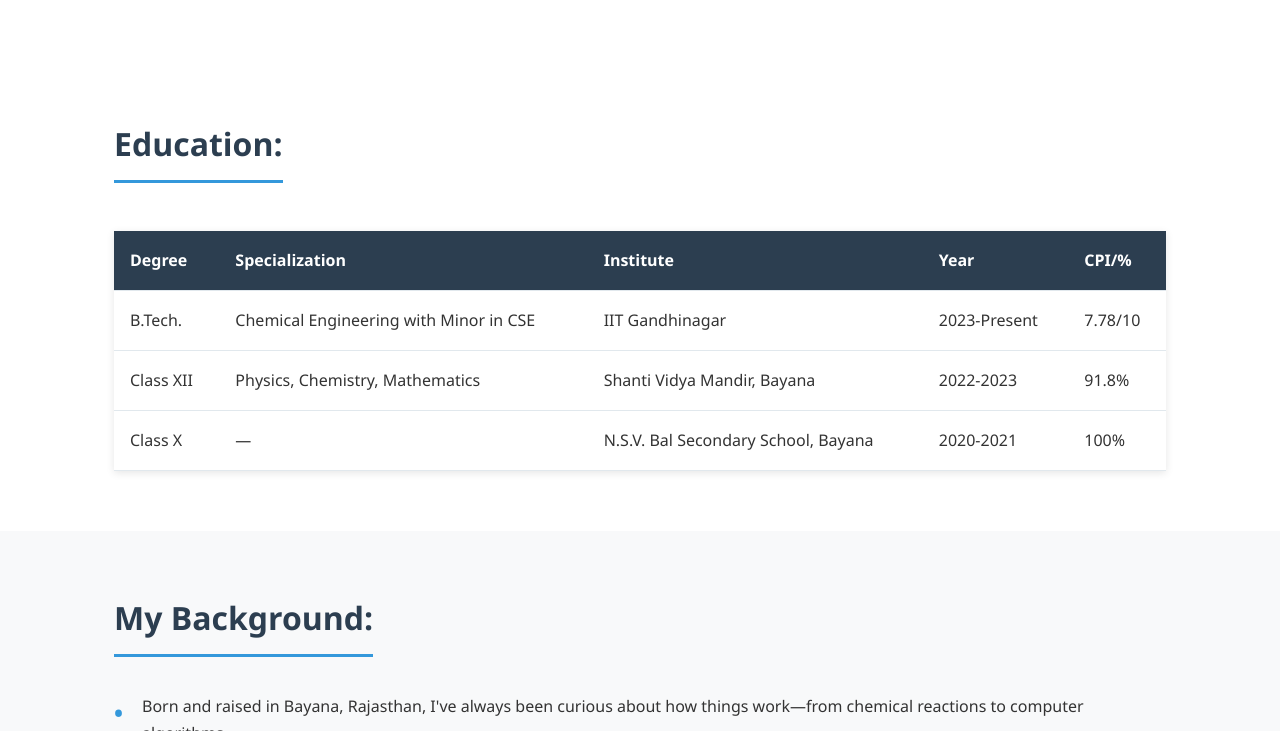
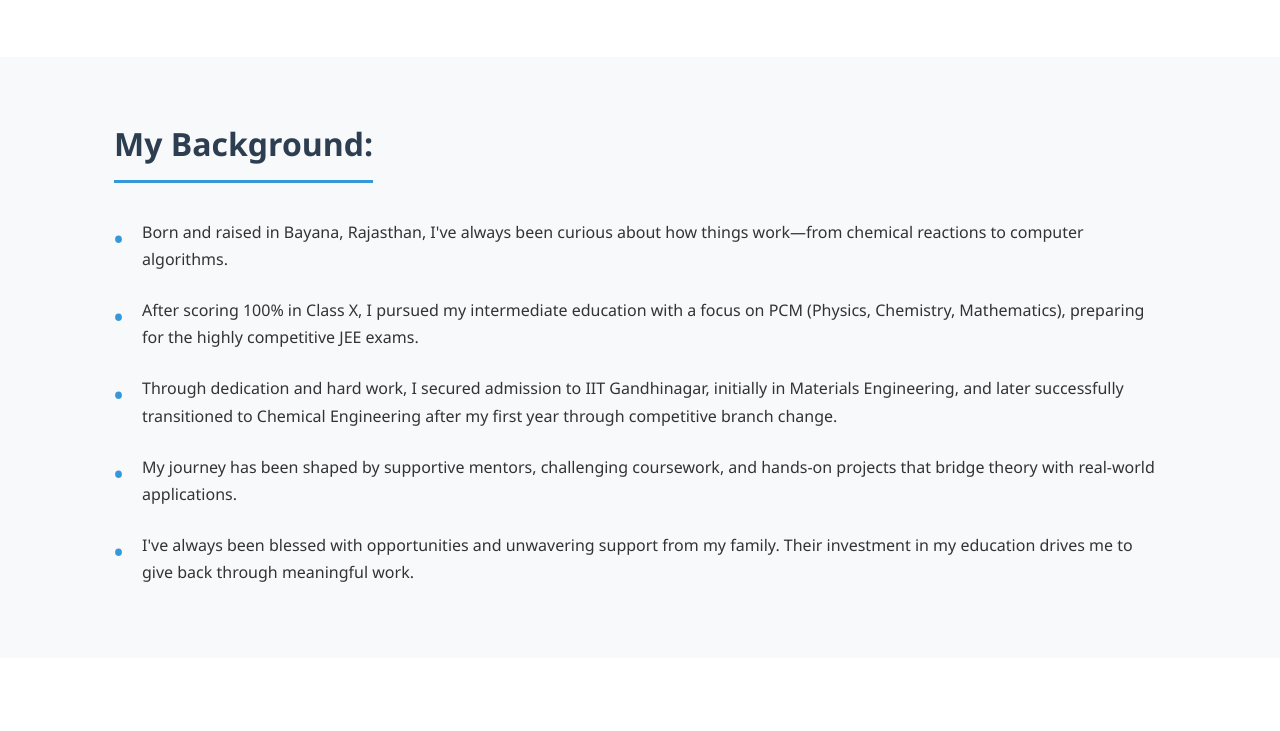
Before and after one commit to NitinBansa8955/Portfolio-Web, a plain HTML site: page index.html in a window 1280 px wide. Shown: the part 905-1636 px from the top of the page. Drawn offline with Linux system fonts and the light colour scheme.

Commit message:
Remove education section from portfolio

```diff
--- a/index.html
+++ b/index.html
@@ -27,7 +27,6 @@
   <nav class="main-nav">
     <div class="container">
       <a href="#about">About</a>
-      <a href="#education">Education</a>
       <a href="projects.html">Projects</a>
       <a href="#skills">Skills</a>
       <a href="#achievements">Achievements</a>
@@ -55,46 +54,6 @@
     </section>
 
 
-
-    <section id="education" class="section">
-      <div class="container">
-        <h2>Education:</h2>
-        <table class="education-table">
-          <thead>
-            <tr>
-              <th>Degree</th>
-              <th>Specialization</th>
-              <th>Institute</th>
-              <th>Year</th>
-              <th>CPI/%</th>
-            </tr>
-          </thead>
-          <tbody>
-            <tr>
-              <td>B.Tech.</td>
-              <td>Chemical Engineering with Minor in CSE</td>
-              <td>IIT Gandhinagar</td>
-              <td>2023-Present</td>
-              <td>7.78/10</td>
-            </tr>
-            <tr>
-              <td>Class XII</td>
-              <td>Physics, Chemistry, Mathematics</td>
-              <td>Shanti Vidya Mandir, Bayana</td>
-              <td>2022-2023</td>
-              <td>91.8%</td>
-            </tr>
-            <tr>
-              <td>Class X</td>
-              <td>—</td>
-              <td>N.S.V. Bal Secondary School, Bayana</td>
-              <td>2020-2021</td>
-              <td>100%</td>
-            </tr>
-          </tbody>
-        </table>
-      </div>
-    </section>
 
     <section id="background" class="section section-alt">
       <div class="container">
```
Also changed, not shown: projects.html (+0 -1 lines), projects/3d-bioprinting.html (+0 -1 lines), projects/augmentation-impact.html (+0 -1 lines), projects/chess-club.html (+0 -1 lines), projects/ci-cd-breast-cancer.html (+0 -1 lines), projects/finguard-ai.html (+0 -1 lines), projects/iitgn-research-park.html (+0 -1 lines).
